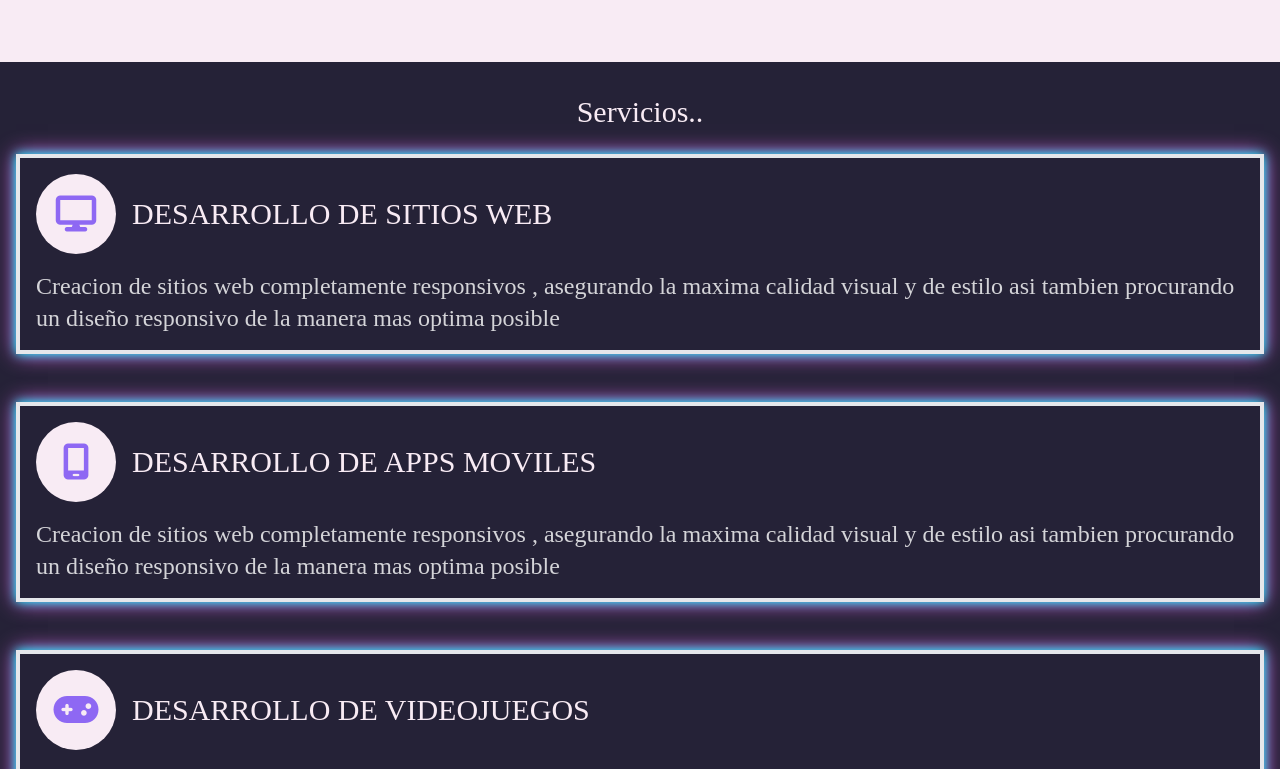
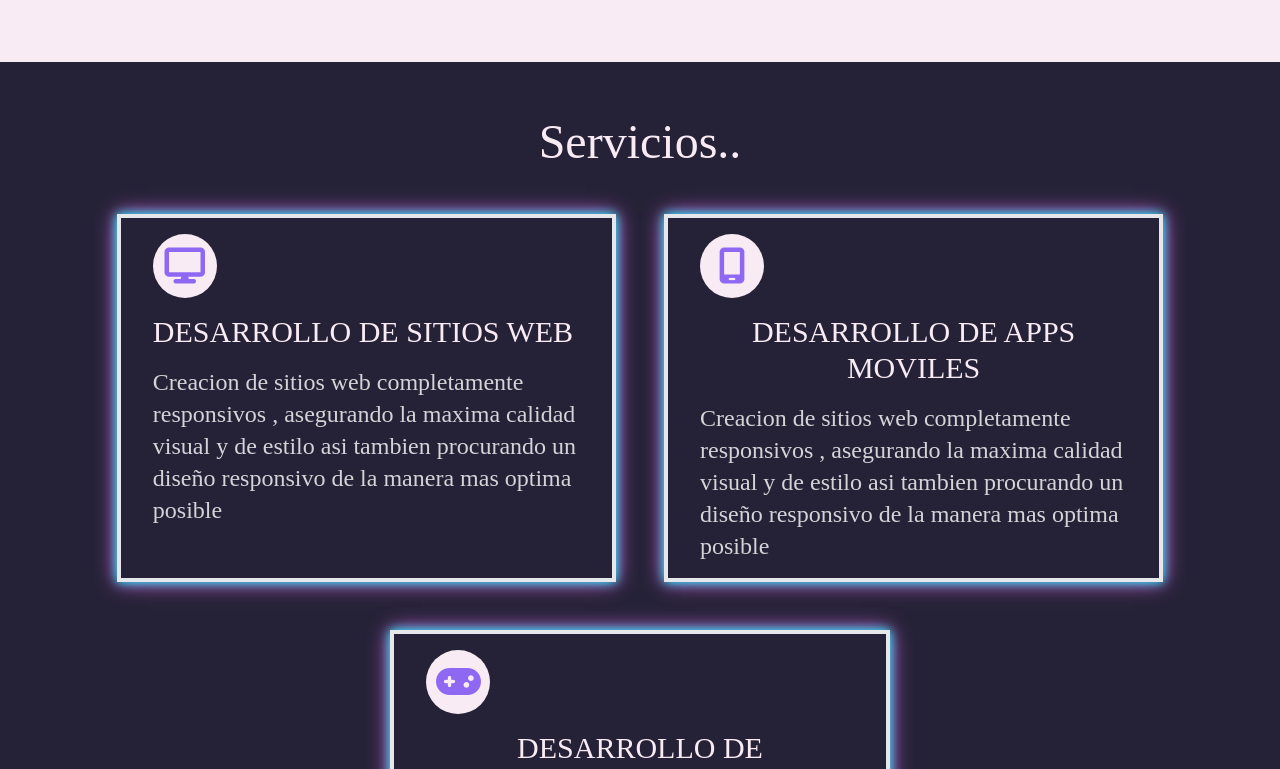
Before and after one commit to Numonu/portafolio, a React (Vite) app: page / in a window 1280 px wide. Shown: the part 1031-1800 px from the top of the page. Built offline with nearby package versions, Linux system fonts and the light colour scheme; a web font is replaced by a local one.

Commit message:
version desktop de la seccion 'servicios' hecha

```diff
--- a/src/layout/Services.jsx
+++ b/src/layout/Services.jsx
@@ -2,8 +2,8 @@ export function Services() {
 	return (
 		<div className="bg-dark text-light">
 			<div className="wrapper p-4 py-8">
-				<h1 className="text-3xl text-center">Servicios..</h1>
-				<div className="flex flex-col gap-12 py-6">
+				<h1 className="text-4xl text-center xl:text-5xl xl:py-6">Servicios..</h1>
+				<div className="flex flex-col flex-wrap gap-12 py-6 xl:flex-row xl:justify-center">
 					<Card
 						icon={<i className="fa-solid fa-display"></i>}
 						title="Desarrollo de Sitios Web"
@@ -26,12 +26,12 @@ export function Services() {
 }
 function Card({ icon, title, description }) {
 	return (
-		<div className="bg-dark p-4 card border-4">
-			<header className="flex items-center gap-4 mb-4">
-				<div className="bg-light text-orquidea w-20 aspect-square flex items-center justify-center rounded-full text-4xl">
+		<div className="bg-dark p-4 card border-4 sm:mx-auto sm:w-[90%] sm:px-8 xl:w-[40%] xl:mx-0">
+			<header className="flex flex-wrap justify-center items-center gap-4 mb-4 sm:justify-start">
+				<div className="bg-light text-orquidea w-16 aspect-square flex items-center justify-center shrink-0 rounded-full text-4xl">
 					{icon}
 				</div>
-				<h1 className="text-3xl uppercase">{title}</h1>
+				<h1 className="text-3xl text-center uppercase">{title}</h1>
 			</header>
 			<p className="text-zinc-300 text-2xl">{description}</p>
 		</div>
```
